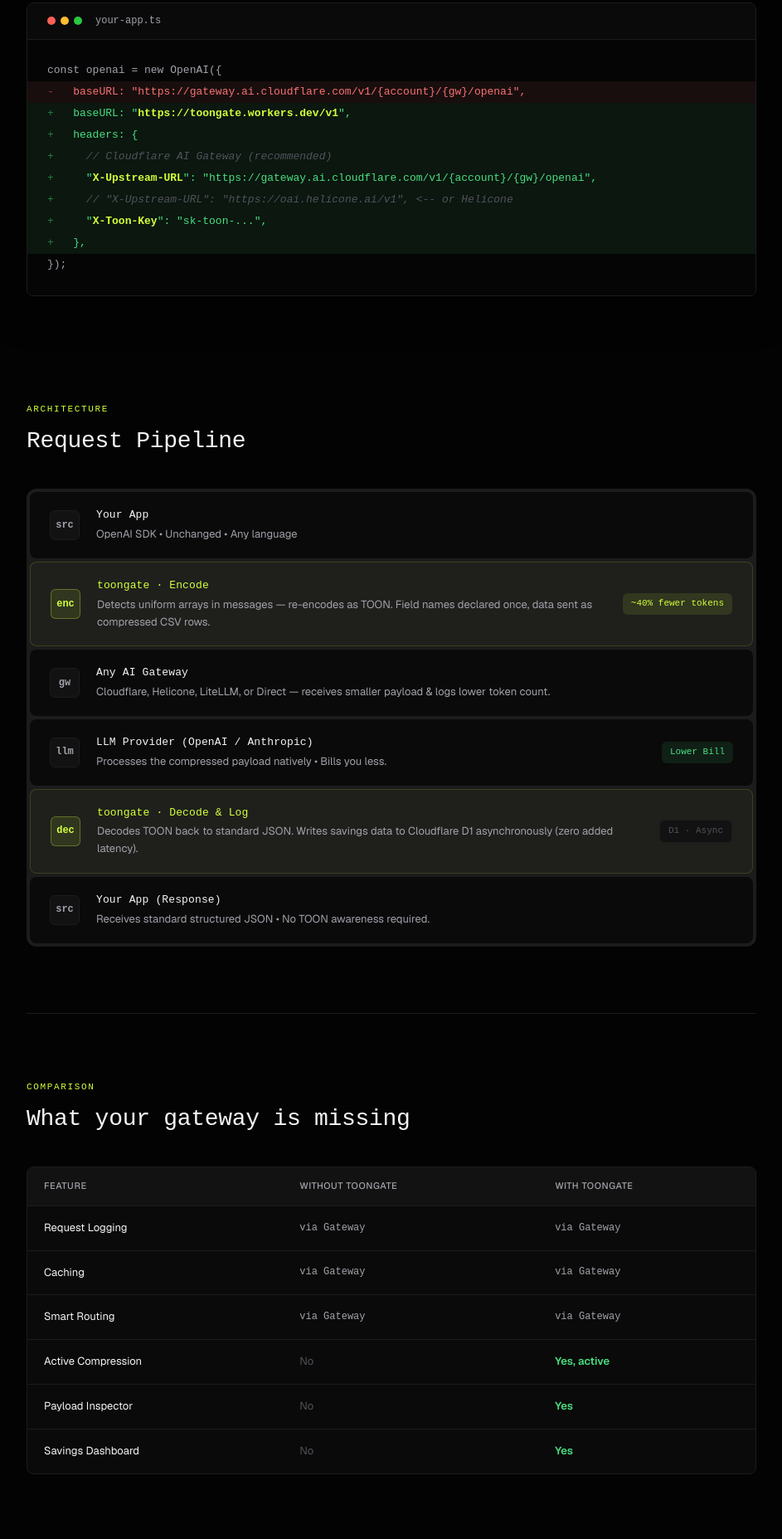
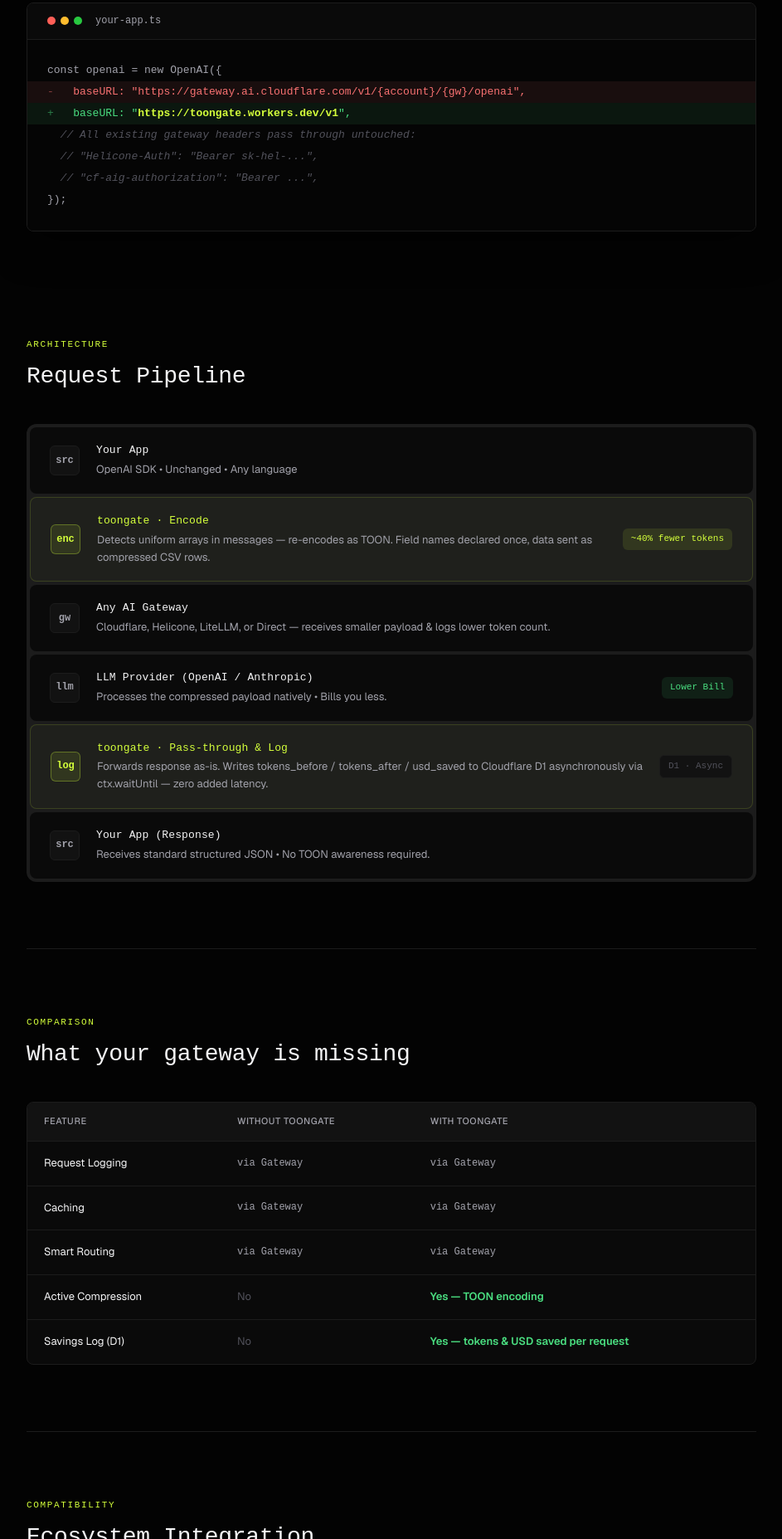
Before and after one commit to AnuwatThisuka/toongate, a website: page docs/index.html in a window 1280 px wide. Shown: the part 945-2800 px from the top of the page at 83% size, without its empty margins (168-1111 px from the left). Drawn offline with nearby package versions, Linux system fonts and the light colour scheme; a web font is replaced by a local one.

Commit message:
Update index.html to change license from Apache 2.0 to MIT, modify flow node description for clarity, and enhance feature table with updated savings log details.

```diff
--- a/docs/index.html
+++ b/docs/index.html
@@ -726,7 +726,7 @@
 
   <!-- HERO -->
   <div class="hero">
-    <div class="hero-eyebrow"><b>v0.1.0</b> • Open Source • Apache 2.0</div>
+    <div class="hero-eyebrow"><b>v0.1.0</b> • Open Source • MIT</div>
     <h1>
       <span class="dim">// Compress before</span><br>
       <span class="dim">// you pay for tokens</span><br>
@@ -776,15 +776,9 @@
         <span class="dn">const openai = new OpenAI({</span>
         <span class="d-">&nbsp;&nbsp;baseURL: "https://gateway.ai.cloudflare.com/v1/{account}/{gw}/openai",</span>
         <span class="dplus">&nbsp;&nbsp;baseURL: "<span class="hi">https://toongate.workers.dev/v1</span>",</span>
-        <span class="dplus">&nbsp;&nbsp;headers: {</span>
-        <span class="dplus">&nbsp;&nbsp;&nbsp;&nbsp;<span class="cmt">// Cloudflare AI Gateway
-            (recommended)</span></span>
-        <span class="dplus">&nbsp;&nbsp;&nbsp;&nbsp;"<span class="hi">X-Upstream-URL</span>":
-          "https://gateway.ai.cloudflare.com/v1/{account}/{gw}/openai",</span>
-        <span class="dplus">&nbsp;&nbsp;&nbsp;&nbsp;<span class="cmt">// "X-Upstream-URL": "https://oai.helicone.ai/v1",
-            &lt;-- or Helicone</span></span>
-        <span class="dplus">&nbsp;&nbsp;&nbsp;&nbsp;"<span class="hi">X-Toon-Key</span>": "sk-toon-...",</span>
-        <span class="dplus">&nbsp;&nbsp;},</span>
+        <span class="dn">&nbsp;&nbsp;<span class="cmt">// All existing gateway headers pass through untouched:</span></span>
+        <span class="dn">&nbsp;&nbsp;<span class="cmt">// "Helicone-Auth": "Bearer sk-hel-...",</span></span>
+        <span class="dn">&nbsp;&nbsp;<span class="cmt">// "cf-aig-authorization": "Bearer ...",</span></span>
         <span class="dn">});</span>
       </div>
     </div>
@@ -835,11 +829,10 @@
         </div>
 
         <div class="flow-node is-toon">
-          <div class="flow-icon">dec</div>
+          <div class="flow-icon">log</div>
           <div class="flow-content">
-            <div class="flow-name">toongate · Decode & Log</div>
-            <div class="flow-desc">Decodes TOON back to standard JSON. Writes savings data to Cloudflare D1
-              asynchronously (zero added latency).</div>
+            <div class="flow-name">toongate · Pass-through & Log</div>
+            <div class="flow-desc">Forwards response as-is. Writes tokens_before / tokens_after / usd_saved to Cloudflare D1 asynchronously via ctx.waitUntil — zero added latency.</div>
           </div>
           <div class="flow-tag tag-dim">D1 · Async</div>
         </div>
@@ -887,17 +880,12 @@
             <tr>
               <td class="feat-name">Active Compression</td>
               <td class="val-no">No</td>
-              <td class="val-yes">Yes, active</td>
+              <td class="val-yes">Yes — TOON encoding</td>
             </tr>
             <tr>
-              <td class="feat-name">Payload Inspector</td>
+              <td class="feat-name">Savings Log (D1)</td>
               <td class="val-no">No</td>
-              <td class="val-yes">Yes</td>
-            </tr>
-            <tr>
-              <td class="feat-name">Savings Dashboard</td>
-              <td class="val-no">No</td>
-              <td class="val-yes">Yes</td>
+              <td class="val-yes">Yes — tokens &amp; USD saved per request</td>
             </tr>
           </tbody>
         </table>
@@ -943,7 +931,7 @@
   </div>
 
   <footer>
-    <span>toongate • Apache-2.0 License</span>
+    <span>toongate • MIT License</span>
     <span>
       Built on top of <a href="https://toonformat.dev" target="_blank">toonformat.dev</a> • Not affiliated with Helicone or
       Cloudflare.
```
